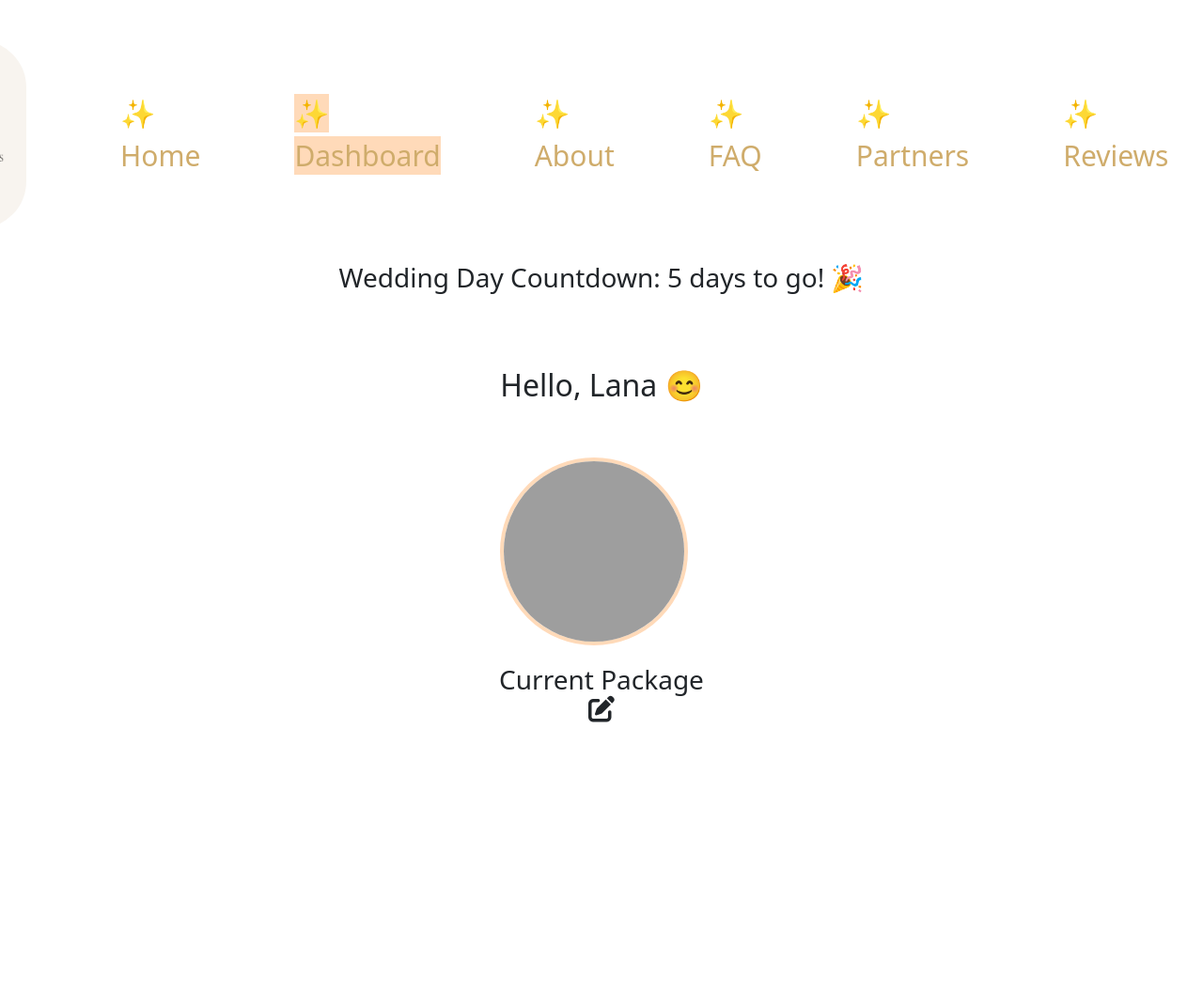
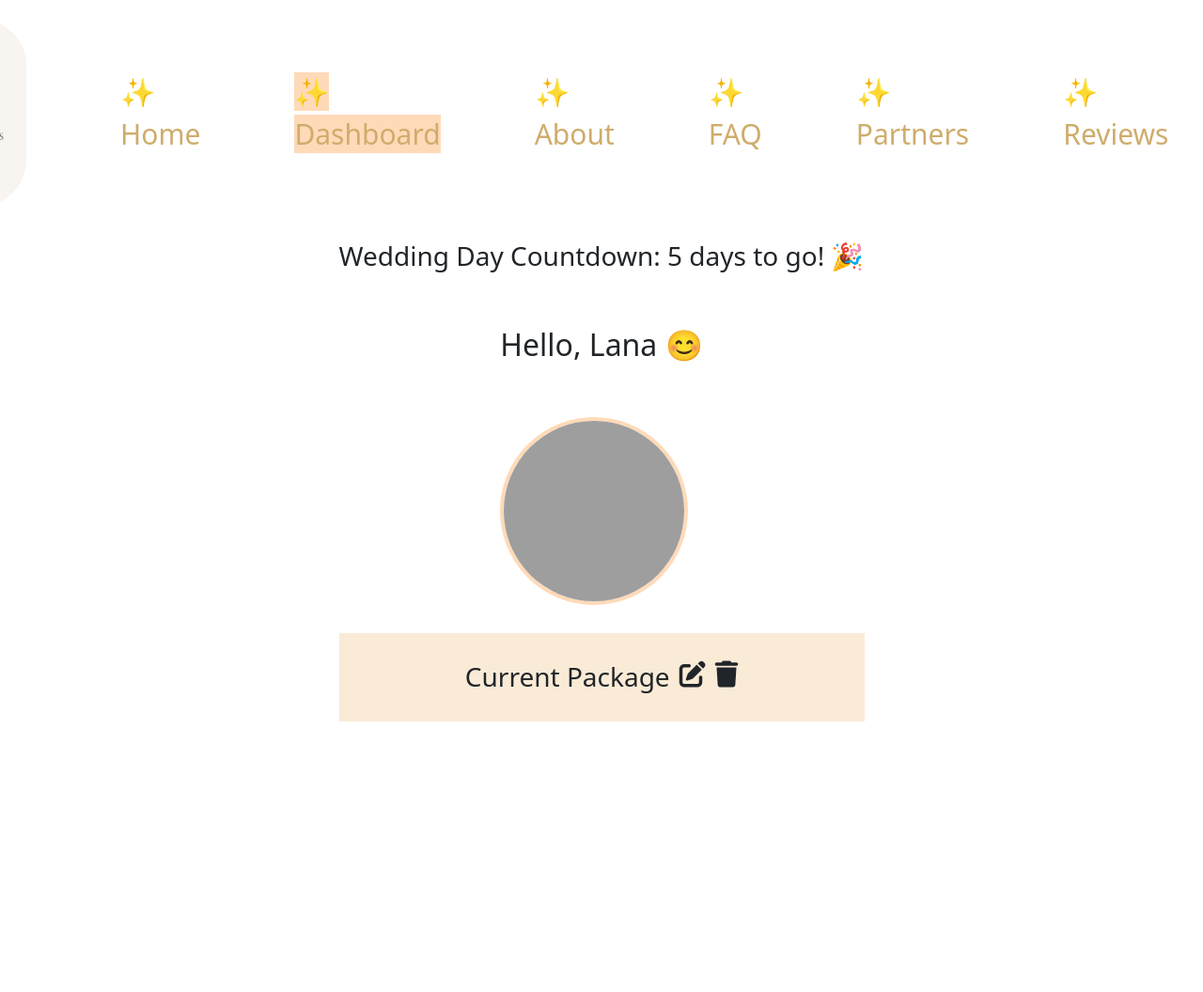
Before and after one commit to Diyali21/Promise-Protectors, a Flask app: page /dashboard/ in a window 1280 px wide; the page is wider, and only the part inside the window is pictured. Shown: that part at 94% size. Before the commit the page ends 769 px from the top of that part, so only its background shows below. Run offline with Flask 3, Linux system fonts and the light colour scheme; grey boxes are pictures that could not be loaded.

Commit message:
dashboard css updated

```diff
--- a/static/css/dashboard.css
+++ b/static/css/dashboard.css
@@ -15,14 +15,18 @@ body {
 .container {
   display: grid;
   justify-content: center;
+  min-height: 100vh;
   gap: 20px;
   margin-top: 20px;
 }
 .package-cards {
   display: flex;
-  flex-wrap: wrap;
-  justify-content: center;
-  width: 200px;
+  place-content: center;
+  margin-top: 30px;
+  padding-top: 30px;
+  padding-bottom: 30px;
+  gap: 10px;
+  background-color: antiquewhite;
 }
 .profile {
   padding-top: 50px;
--- a/static/css/reviews.css
+++ b/static/css/reviews.css
@@ -5,7 +5,7 @@ body {
   margin: 0;
 }
 h1 {
-  margin-top: 80px;
+  margin-top: 50px;
   padding-bottom: 5px;
   font-size: 50px;
 }
--- a/templates/dashboard.html
+++ b/templates/dashboard.html
@@ -11,6 +11,21 @@
   </head>
   <body>
     <div class="container">
+      <div>
+        <h3>Wedding Day Countdown: 5 days to go! 🎉</h3>
+        <div class="profile">
+        <h2>Hello, Lana 😊</h2>
+         <img
+        class="profile-pic"
+        src="https://th.bing.com/th/id/OIP.xTWS6yh3vv764AW3dsSvPwAAAA?rs=1&pid=ImgDetMain
+"
+        alt=""
+      />
+      </div>
+      <h3 class="package-cards">Current Package <i class="fa-solid fa-pen-to-square"></i><i class="fa-solid fa-trash"></i></h3>
+      </div>
+    </div>
+    <!-- <div class="container">
     <h3>Wedding Day Countdown: 5 days to go! 🎉</h3>
     <div class="profile">
       <h2>Hello, Lana 😊</h2>
@@ -22,9 +37,9 @@
       />
  </div>
  <div class="packages-card">
-    <h3 class="packages-card">Current Package <i class="fa-solid fa-pen-to-square"></i></h3>
+    <h3 class="packages-card">Current Package <i class="fa-solid fa-pen-to-square"></i><i class="fa-solid fa-trash"></i></h3>
       </div>
-      </div>
+      </div> -->
   </body>
 </html>
 {% endblock %}
```
